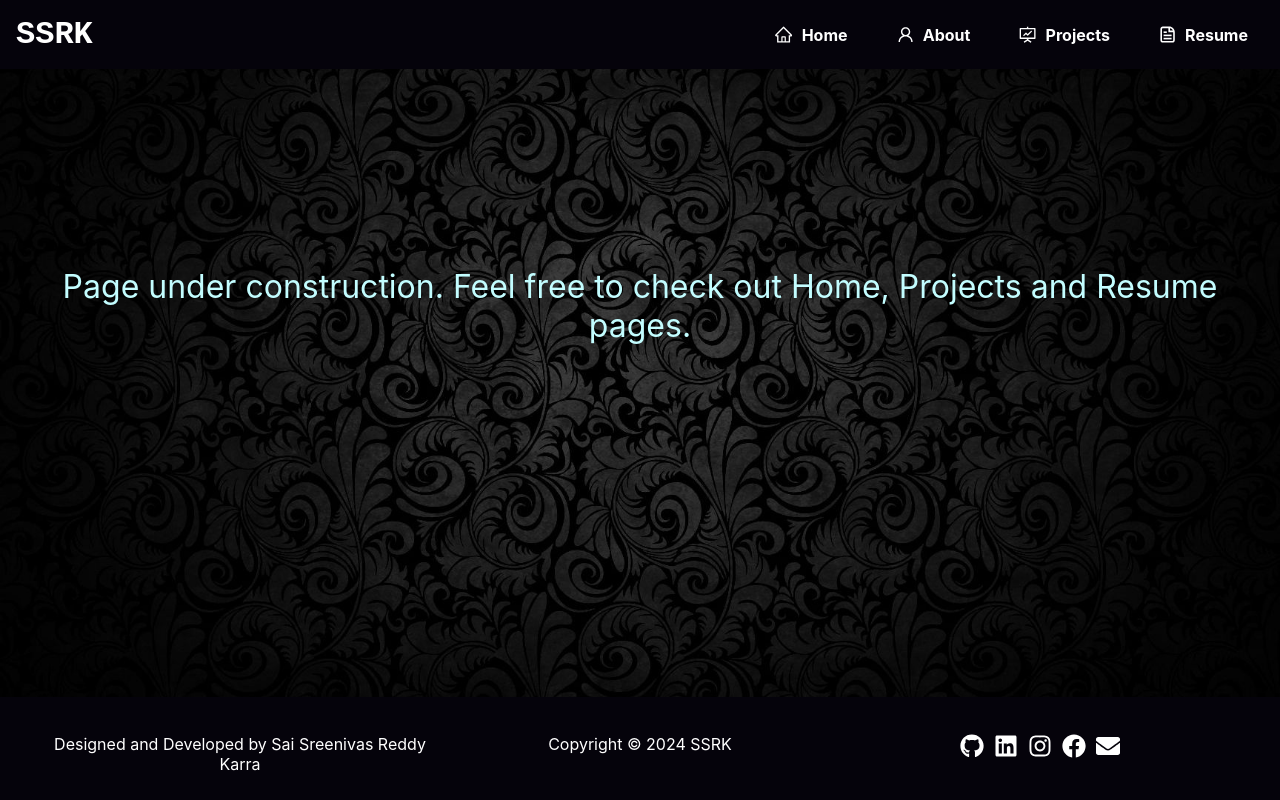
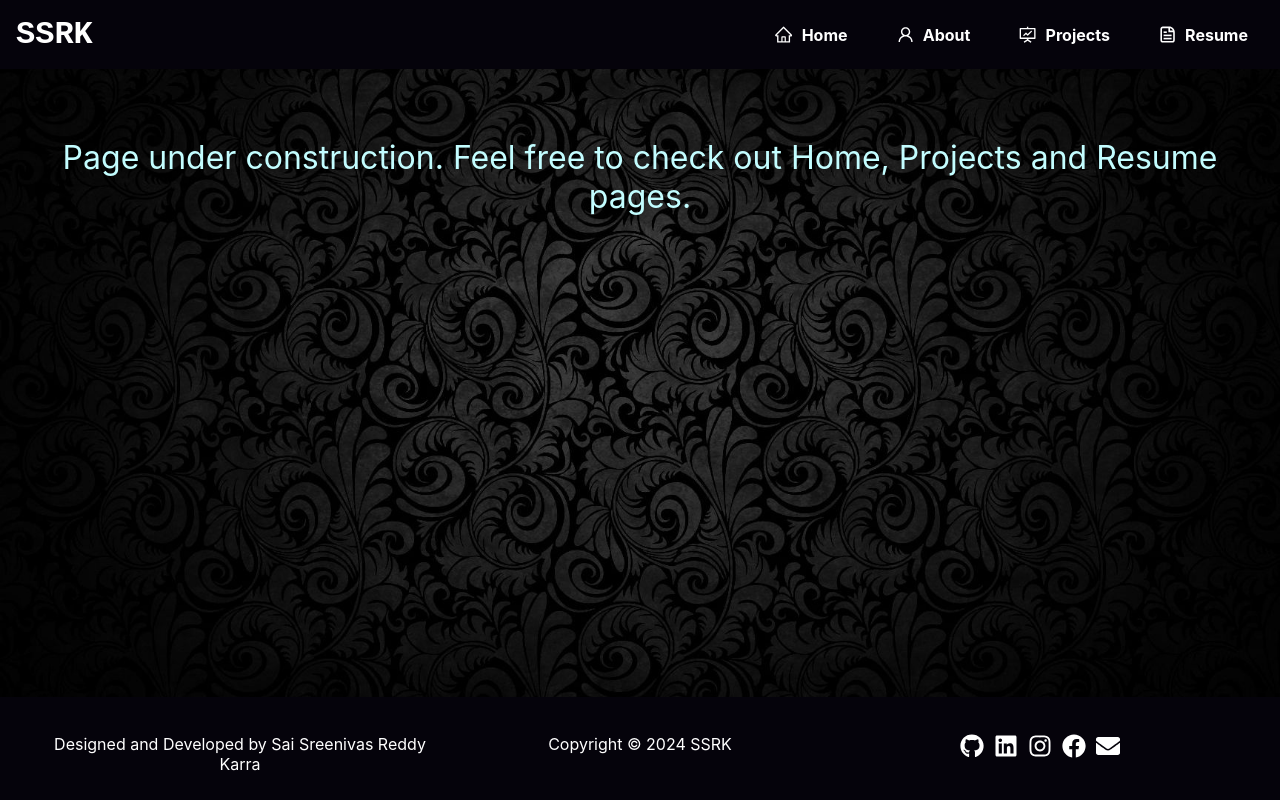
Before and after one commit to sreenivas98/my-portfolio, a React (Create React App) app: page /my-portfolio/about in a window 1280 px wide. Built offline with nearby package versions, Linux system fonts and the light colour scheme.

Commit message:
Containers overlapping issue resolved

```diff
--- a/src/components/CSS/home.css
+++ b/src/components/CSS/home.css
@@ -5,6 +5,7 @@
     align-items: center; /* Align items vertically in the center of the container */
     justify-content: center; /* Center items horizontally in the container */
     gap: 10%;
+    height: auto !important;
 }
 
 .intro-text {
@@ -140,7 +141,6 @@
     .home-img-top, .profile-pic {
         height: 250px; /* Reduce size to prevent overlap */
         width: 250px;
-        margin-bottom: 40px; /* Adjust margin to separate from text */
     }
 
     .social-icons {
```
